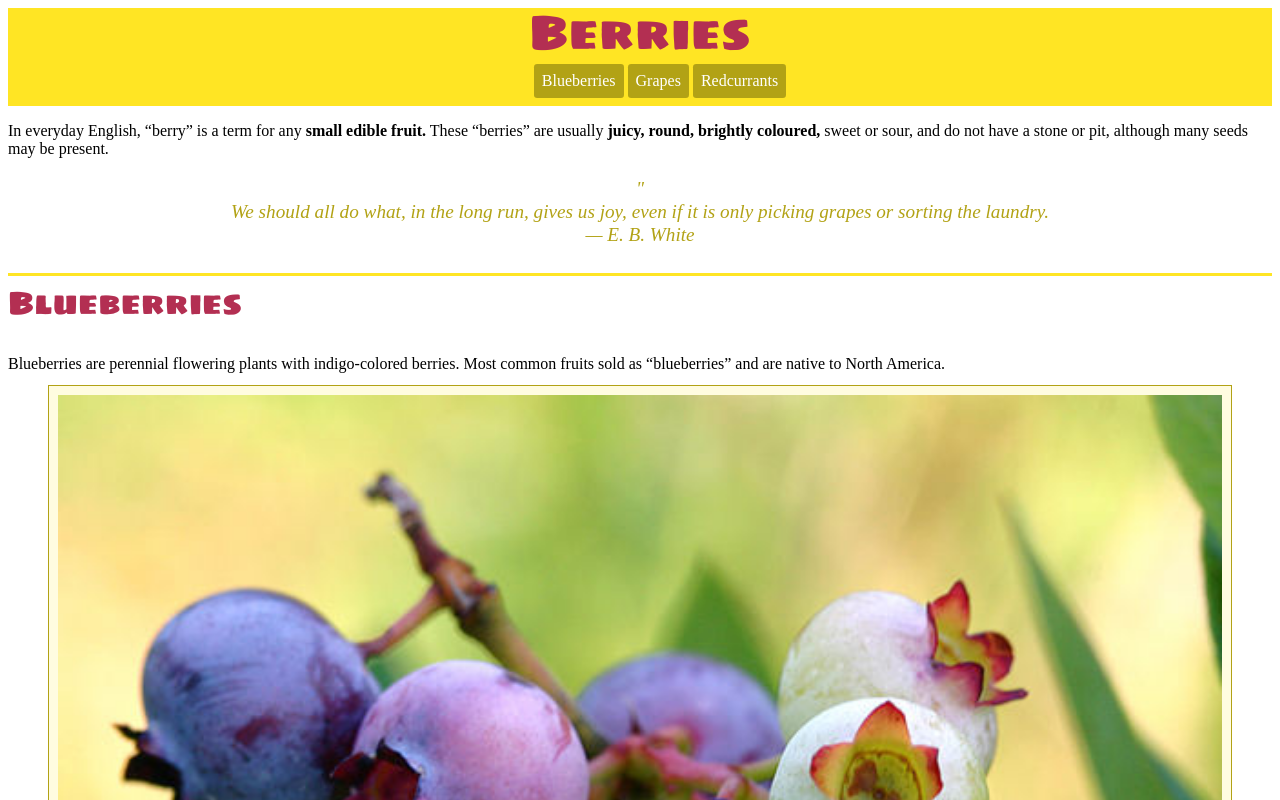
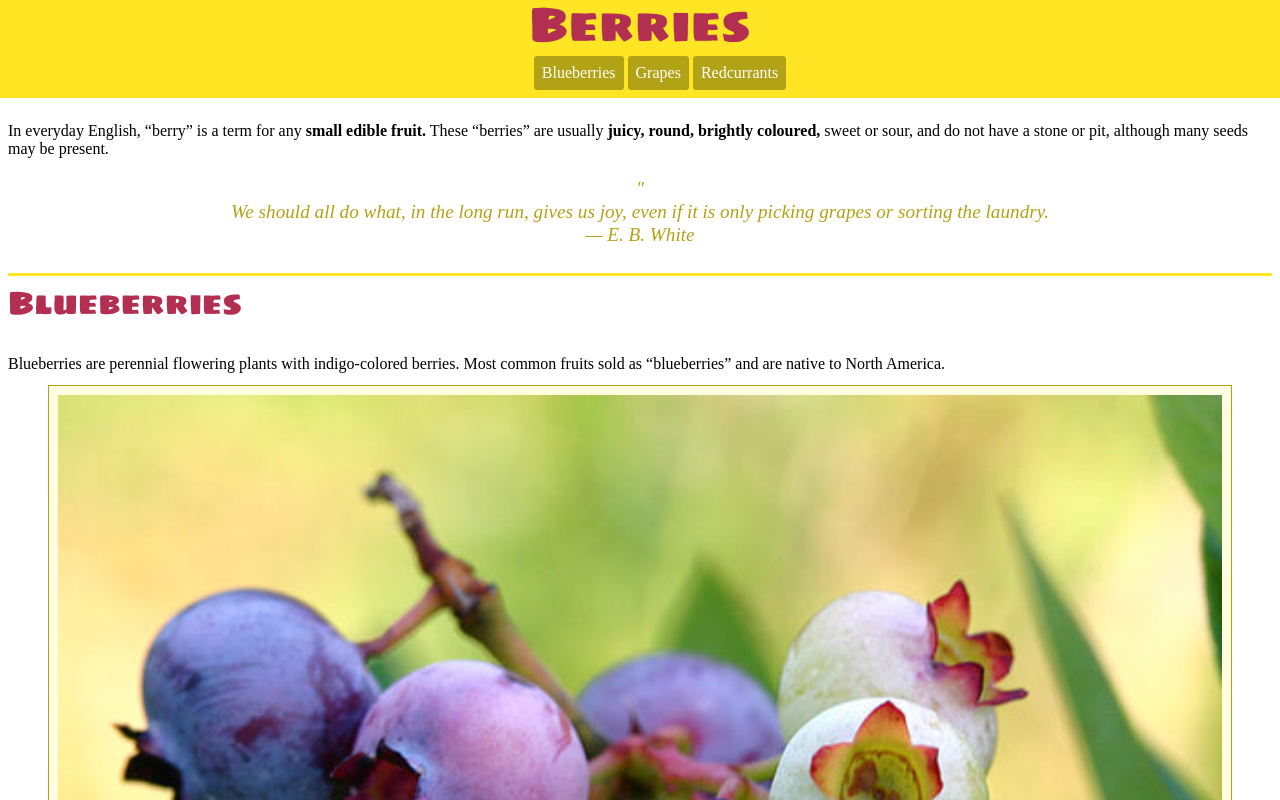
Before and after one commit to meganlandry/dsn1674-project-1, a plain HTML site: page index.html in a window 1280 px wide. Shown: the top 800 px of the page. Drawn offline with Linux system fonts and the light colour scheme.

Commit message:
Last final touches.

```diff
--- a/css/main.css
+++ b/css/main.css
@@ -5,6 +5,14 @@ h1 {
 	font-size: 3rem;
 	line-height: 1;
 	text-align: center;
+}
+
+body {
+	margin: 0;
+}
+
+main {
+	padding: 0.5em;
 }
 
 header h1 {
--- a/index.html
+++ b/index.html
@@ -1,4 +1,5 @@
 <!DOCTYPE html>
+<html>
 <head>
 	<meta charset="utf-8">
 	<title>Berries</title>
@@ -15,7 +16,7 @@
 		</ul>
 	</nav>
 </header>
-
+<main>
 <p>In everyday English, “berry” is a term for any <b>small edible fruit.</b> These “berries” are usually <b>juicy, round, brightly coloured,</b> sweet or sour, and do not have a stone or pit, although many seeds may be present.</p>
 
 <blockquote>
@@ -88,8 +89,10 @@ With maturity, the tart flavour of redcurrant fruit is slightly greater than its
 	<p><b>Protein</p></b>
 	<p>1.4 g</p>
 	</dl>
-</body>
+</main>
 
 <footer>
 Content and images from <a href="http://en.wikipedia.org/">Wikipedia.</a>
 </footer>
+</body>
+</html>
```
